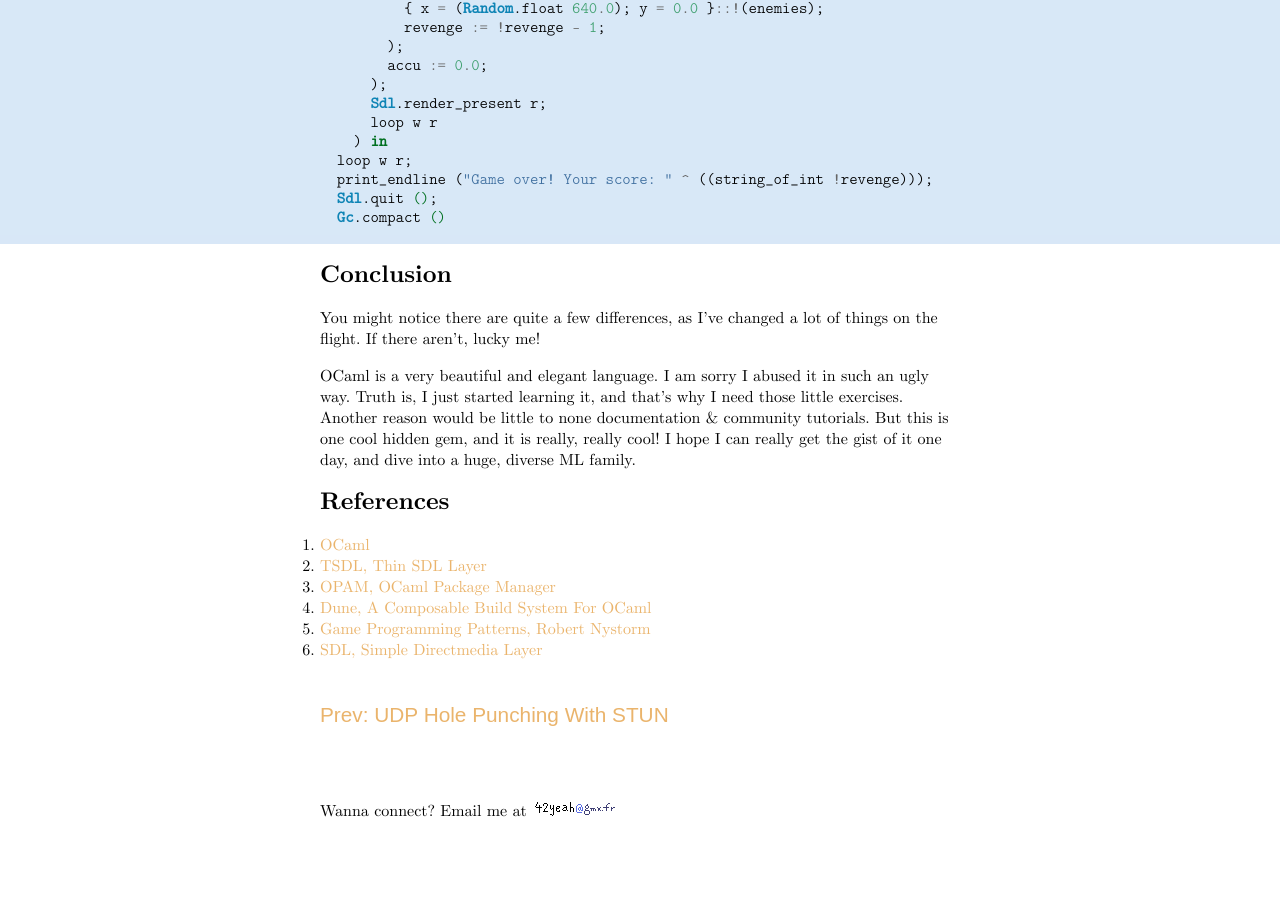
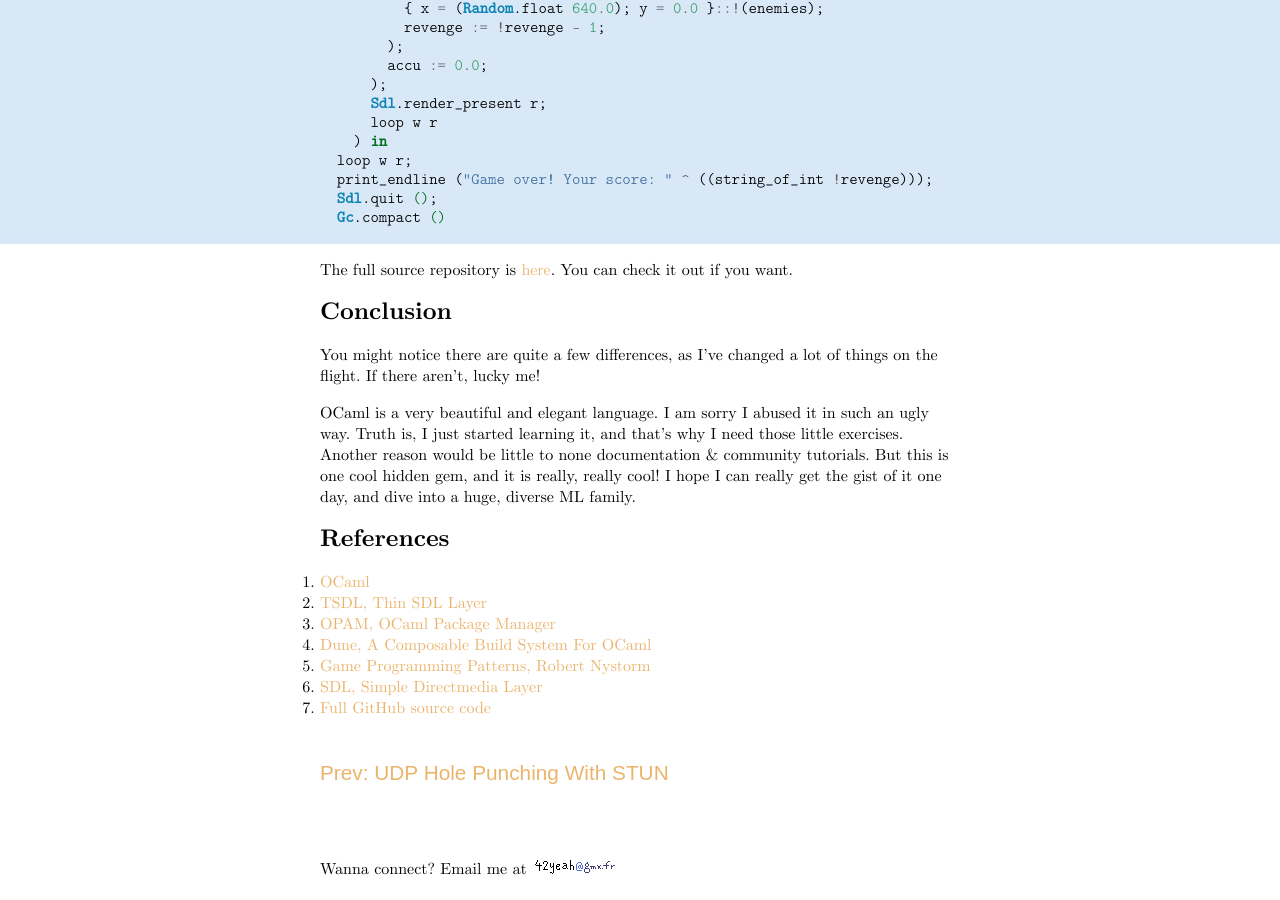
Before and after one commit to 42yeah/EoS, a Jekyll site: the page built from _posts/2020-4-11-evaders-in-ocaml.md, in a window 1280 px wide and 900 px high, scrolled down 14752 px. Built offline with Jekyll 4.4.1, drawn with Linux system fonts in a browser that asks for light colours; a script that is not in the unit is left out; before the commit the page ends 15606 px from its top, so only the background shows below that.

Commit message:
Added source code

````diff
--- a/_posts/2020-4-11-evaders-in-ocaml.md
+++ b/_posts/2020-4-11-evaders-in-ocaml.md
@@ -535,6 +535,8 @@ let _ =
   Gc.compact ()
 ```
 
+The full source repository is [here](https://github.com/42yeah/Evaders.OCaml). You can check it out if you want.
+
 ## Conclusion
 
 You might notice there are quite a few differences, as I've changed a lot of things on the flight. If there aren't, lucky me!
@@ -549,3 +551,4 @@ OCaml is a very beautiful and elegant language. I am sorry I abused it in such a
 4. [Dune, A Composable Build System For OCaml](https://github.com/ocaml/dune)
 5. [Game Programming Patterns, Robert Nystorm](https://gameprogrammingpatterns.com)
 6. [SDL, Simple Directmedia Layer](https://www.libsdl.org/)
+7. [Full GitHub source code](https://github.com/42yeah/Evaders.OCaml)
````
